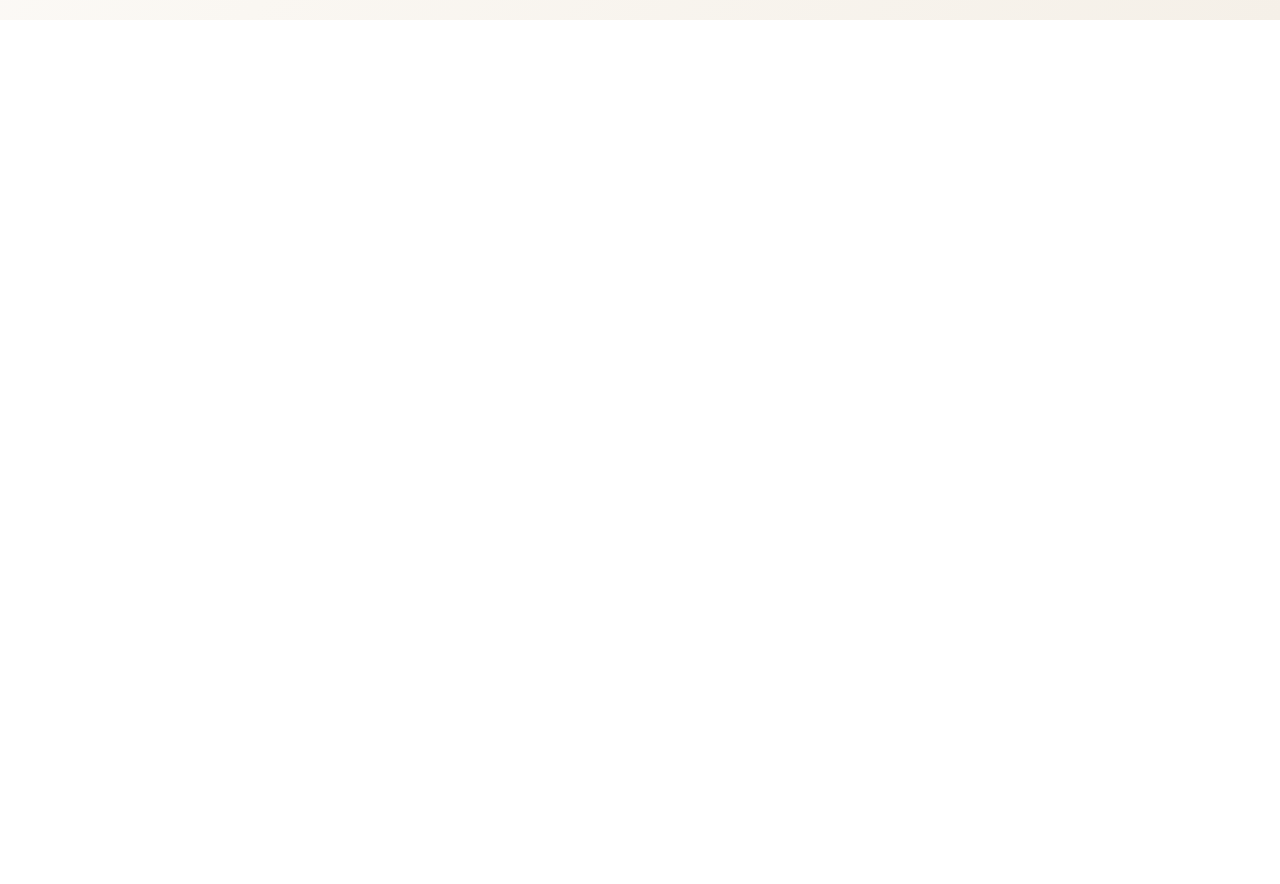
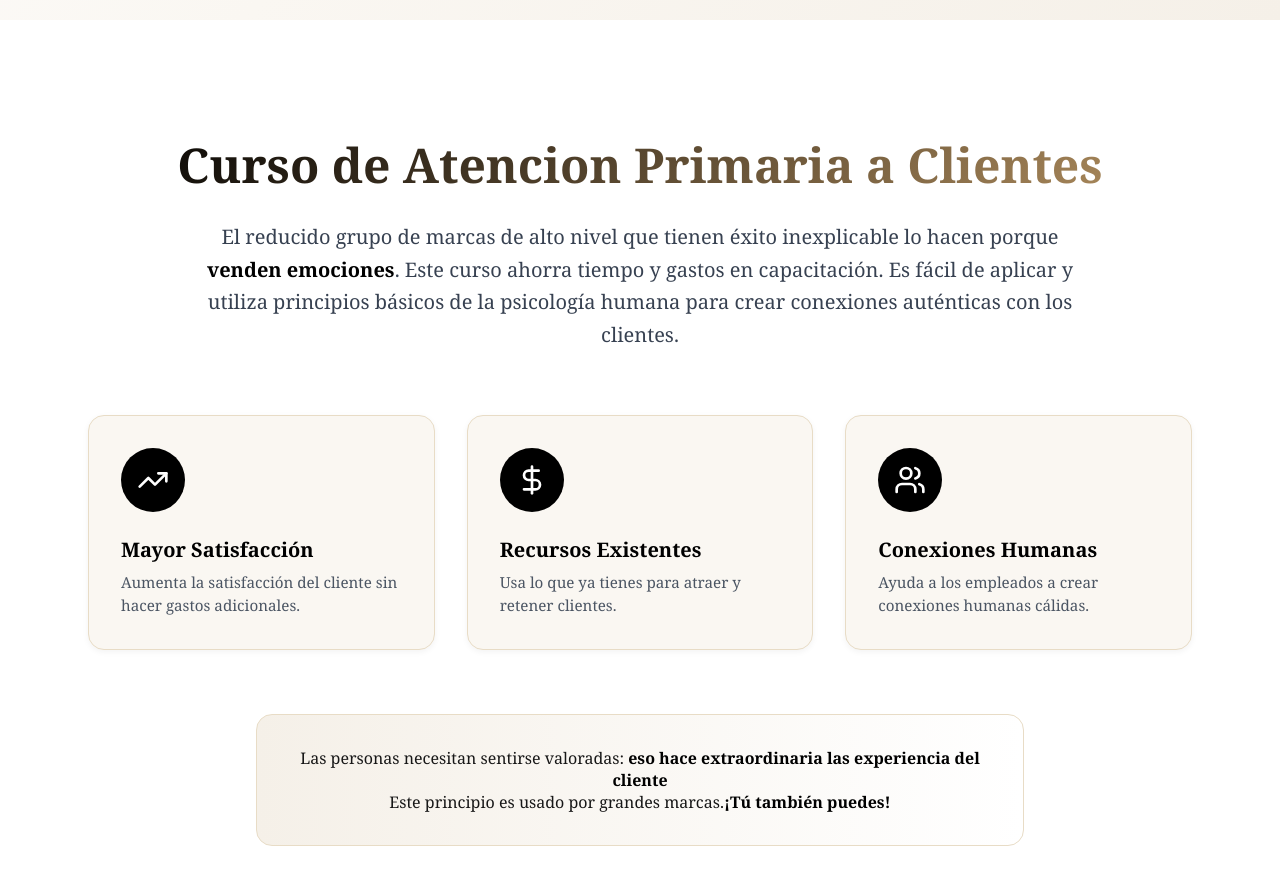
Before and after one commit to Ivan-8a/alter-ego, a Next.js app: page / in a window 1280 px wide. Shown: the part 780-1664 px from the top of the page. Before the commit the page ends 800 px from the top, so only its background shows below. Built offline with nearby package versions, Linux system fonts and the light colour scheme.

Commit message:
feat: add Course section component with benefit cards
- Create Course component with CSS modules
- Add three benefit cards with hover animations
- Include inspirational section with gradient background
- Implement responsive grid layout for cards

```diff
--- a/src/app/page.tsx
+++ b/src/app/page.tsx
@@ -1,5 +1,6 @@
 import styles from "./page.module.css";
 import Navbar from "@/components/layout/Navbar";
+import Course from "@/components/sections/Course";
 import Hero from "@/components/sections/Hero";
 
 export default function Home() {
@@ -11,7 +12,8 @@ export default function Home() {
         ctaHref="#curso"
         // imageSrc="/path/to/your/image.jpg" // Opcional: agrega tu imagen
         // imageAlt="Descripción de tu imagen"
-      />
+        />
+        <Course/>
       </main>
     </>
   );
--- /dev/null
+++ b/src/components/sections/Course.module.css
@@ -0,0 +1,137 @@
+.section{
+    padding: 5rem 0;
+    background-color: #ffffff;
+}
+
+.container {
+    max-width: 72rem;
+    margin: 0 auto;
+    padding: 0 1.5rem;
+}
+
+.header {
+    text-align: center;
+    margin-bottom: 4rem;
+}
+
+.title {
+    font-size: clamp(2.25rem, 5vw, 3rem);
+    font-weight: 700;
+    margin-bottom: 1.5rem;
+    background: linear-gradient(135deg, #000000 0%, #b39060 100% );
+    background-clip: text;
+    -webkit-background-clip: text;
+    -webkit-text-fill-color: transparent;
+    color: black;
+}
+
+.description {
+    max-width: 56rem;
+    margin: 0 auto;
+}
+
+.description p {
+    font-size: 1.25rem;
+    line-height: 1.625;
+    color: #374151
+}
+
+.highlightText {
+    font-weight: 600;
+    color: #000000;
+}
+
+@media (max-width: 768px) {
+  .section {
+    padding: 3rem 0;
+  }
+
+  .container {
+    padding: 0 1rem;
+  }
+
+  .description p {
+    font-size: 1.125rem;
+  }
+}
+
+.benefitCard {
+  background-color: #faf7f2; /* color de fondo suave */
+  border: 1px solid #e8dcc6; /* borde claro */
+  border-radius: 16px;
+  padding: 2rem;
+  box-shadow: 0 2px 6px rgba(0,0,0,0.05);
+  text-align: left;
+  max-width: none;
+  transition: transform 0.4s cubic-bezier(0.25, 0.8, 0.25, 1),
+            box-shadow 0.4s cubic-bezier(0.25, 0.8, 0.25, 1);
+}
+
+.iconContainer {
+  display: flex;
+  align-items: center;
+  justify-content: center;
+  width: 4rem;
+  height: 4rem;
+  border-radius: 50%;
+  background-color: black;
+  color: white;
+  margin-bottom: 1.5rem;
+}
+
+.icon {
+  width: 2rem;
+  height: 2rem;
+}
+
+.cardTitle {
+  margin-top: 16px;
+  font-size: 1.25rem;
+  font-weight: 700;
+  color: #000000; /* casi negro */
+}
+
+.cardDescription {
+  margin-top: 8px;
+  font-size: 0.95rem;
+  color: #4b5563; /* gris medio */
+  line-height: 1.5;
+}
+
+.benefitsGrid {
+  display: grid;
+  grid-template-columns: repeat(auto-fit, minmax(300px, 1fr));
+  gap: 2rem;
+  margin-bottom: 4rem;
+  justify-items: center;
+}
+
+.benefitCard:hover {
+  transform: translateY(-5px);
+  box-shadow: 0 20px 40px rgba(0,0,0,0.1);
+}
+
+.inspirationalSection {
+  text-align: center;
+  max-width: 48rem;
+  margin: 0 auto;
+}
+
+.inspirationalCard{
+  background: linear-gradient(to right, #f5f0e8, #ffffff);
+  padding: 2rem;
+  border-radius: 1rem;
+  border: 1px solid #e8dcc6;
+}
+
+.inspirationalText {
+  font-size: 1.25rem;
+  line-height: 1.625;
+  color: #374151;
+  margin-bottom: 1.5rem;
+}
+
+.inspirationalSubtext {
+  font-size: 1.125 rem;
+  color: #92734d
+}
--- /dev/null
+++ b/src/components/sections/Course.tsx
@@ -0,0 +1,69 @@
+import styles from "./Course.module.css";
+import { TrendingUp, DollarSign, Users } from "lucide-react";
+
+const Course = () => {
+  return (
+    <section className={styles.section}>
+      <div className={styles.container}>
+        <div className={styles.header}>
+          <h2 className={styles.title}>
+            Curso de Atencion Primaria a Clientes
+          </h2>
+          <div className={styles.description}>
+            <p>
+              El reducido grupo de marcas de alto nivel que tienen éxito
+              inexplicable lo hacen porque{" "}
+              <span className={styles.highlightText}>venden emociones</span>.
+              Este curso ahorra tiempo y gastos en capacitación. Es fácil de
+              aplicar y utiliza principios básicos de la psicología humana para
+              crear conexiones auténticas con los clientes.
+            </p>
+          </div>
+        </div>
+        <div className={styles.benefitsGrid}>
+          <div className={styles.benefitCard}>
+            <div className={styles.iconContainer}>
+              <TrendingUp className={styles.icon} />
+            </div>
+            <h3 className={styles.cardTitle}>Mayor Satisfacción</h3>
+            <p className={styles.cardDescription}>
+              Aumenta la satisfacción del cliente sin hacer gastos adicionales.
+            </p>
+          </div>
+          <div className={styles.benefitCard}>
+            <div className={styles.iconContainer}>
+              <DollarSign className={styles.icon} />
+            </div>
+            <h3 className={styles.cardTitle}>Recursos Existentes</h3>
+            <p className={styles.cardDescription}>
+              Usa lo que ya tienes para atraer y retener clientes.
+            </p>
+          </div>
+          <div className={styles.benefitCard}>
+            <div className={styles.iconContainer}>
+              <Users className={styles.icon} />
+            </div>
+            <h3 className={styles.cardTitle}>Conexiones Humanas</h3>
+            <p className={styles.cardDescription}>
+              Ayuda a los empleados a crear conexiones humanas cálidas.
+            </p>
+          </div>
+        </div>
+        <div className={styles.inspirationalSection}>
+            <div className={styles.inspirationalCard}>
+                <p>
+                    Las personas necesitan sentirse valoradas:
+                    <span className={styles.highlightText}> eso hace extraordinaria las experiencia del cliente</span>
+                </p>
+                <p>
+                    Este principio es usado por grandes marcas.
+                    <span className={styles.highlightText}>¡Tú también puedes!</span>
+                </p>
+            </div>
+        </div>
+      </div>
+    </section>
+  );
+};
+
+export default Course;
--- a/src/components/sections/Hero.module.css
+++ b/src/components/sections/Hero.module.css
@@ -12,7 +12,7 @@
 .container {
   max-width: 72rem;
   margin: 0 auto;
-  padding: 0 1.5rem;
+  padding: 1.5rem 1.5rem;
   display: grid;
   grid-template-columns: 1fr;
   gap: 3rem;
@@ -142,16 +142,10 @@
 }
 
 .imagePlaceholder {
-
-
-
   display: flex;
   flex-direction: column;
   align-items: center;
   justify-content: center;
-
-
-
 }
 
 .placeholderIcon {
```
Also changed, not shown: package.json (+5 -4 lines), 1 other file (tests, documents, lock files or other folders).
